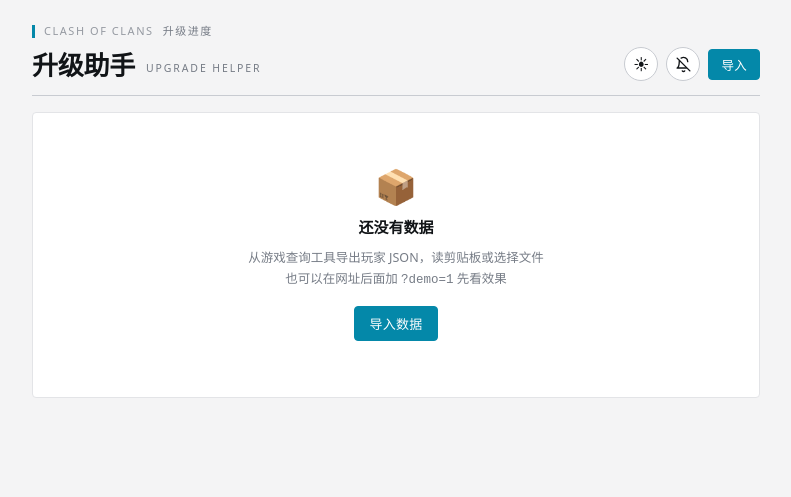
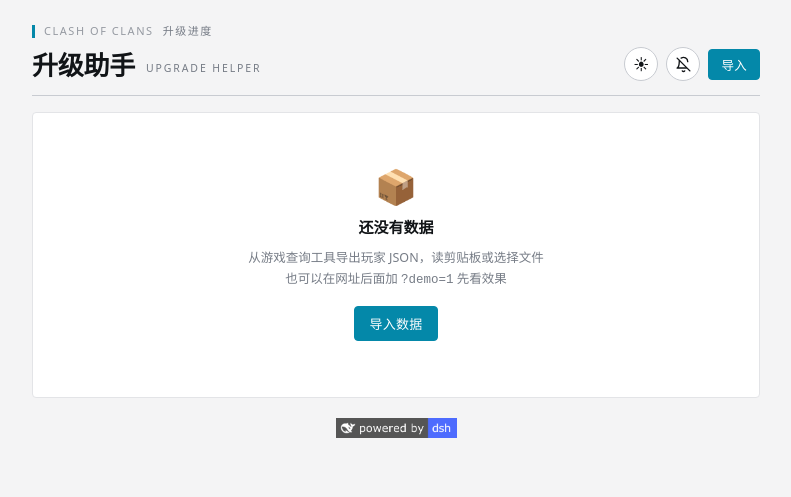
Before and after one commit to BX-ZERO/coc-notify, a plain HTML site: page index.html in a window 1280 px wide. Shown: the whole page, without its empty margins (244-1035 px from the left). Drawn offline with Linux system fonts and the light colour scheme.

Commit message:
页面与 README 添加 powered by dsh 徽章

```diff
--- a/index.html
+++ b/index.html
@@ -21,7 +21,7 @@
 </script>
 <link rel="manifest" href="manifest.json">
 <link rel="apple-touch-icon" href="img/icon-192.png">
-<link rel="stylesheet" href="style.css?v=20261113d">
+<link rel="stylesheet" href="style.css?v=20261113e">
 </head>
 <body>
 <div class="app">
@@ -53,6 +53,12 @@
     </div>
 
     <div id="board"></div>
+
+    <div class="credit">
+      <a href="https://github.com/deepseek-ai/deepseek-harness" target="_blank" rel="noopener">
+        <img src="img/dsh-badge.png" width="121" height="20" alt="powered by dsh">
+      </a>
+    </div>
   </main>
 
   <footer class="bottombar" id="bottombar" hidden>
@@ -98,6 +104,6 @@
 <div class="toasts" id="toast"></div>
 
 <script src="js/names.js"></script>
-<script src="js/app.js?v=20261113d"></script>
+<script src="js/app.js?v=20261113e"></script>
 </body>
 </html>
--- a/style.css
+++ b/style.css
@@ -540,6 +540,24 @@ button.ghost:hover { color: var(--text); background: var(--th); }
   color: var(--muted);
 }
 
+/* ---------- 署名 ---------- */
+
+.credit {
+  display: flex;
+  justify-content: center;
+  padding: 20px 0 2px;
+}
+.credit a {
+  display: block;
+  line-height: 0;
+}
+.credit img {
+  display: block;
+  width: 121px;
+  height: 20px;
+  border: 0;
+}
+
 /* ---------- 移动端 ---------- */
 
 @media (max-width: 480px) {
```
Also changed, not shown: img/dsh-badge.png (added), 1 other file.
